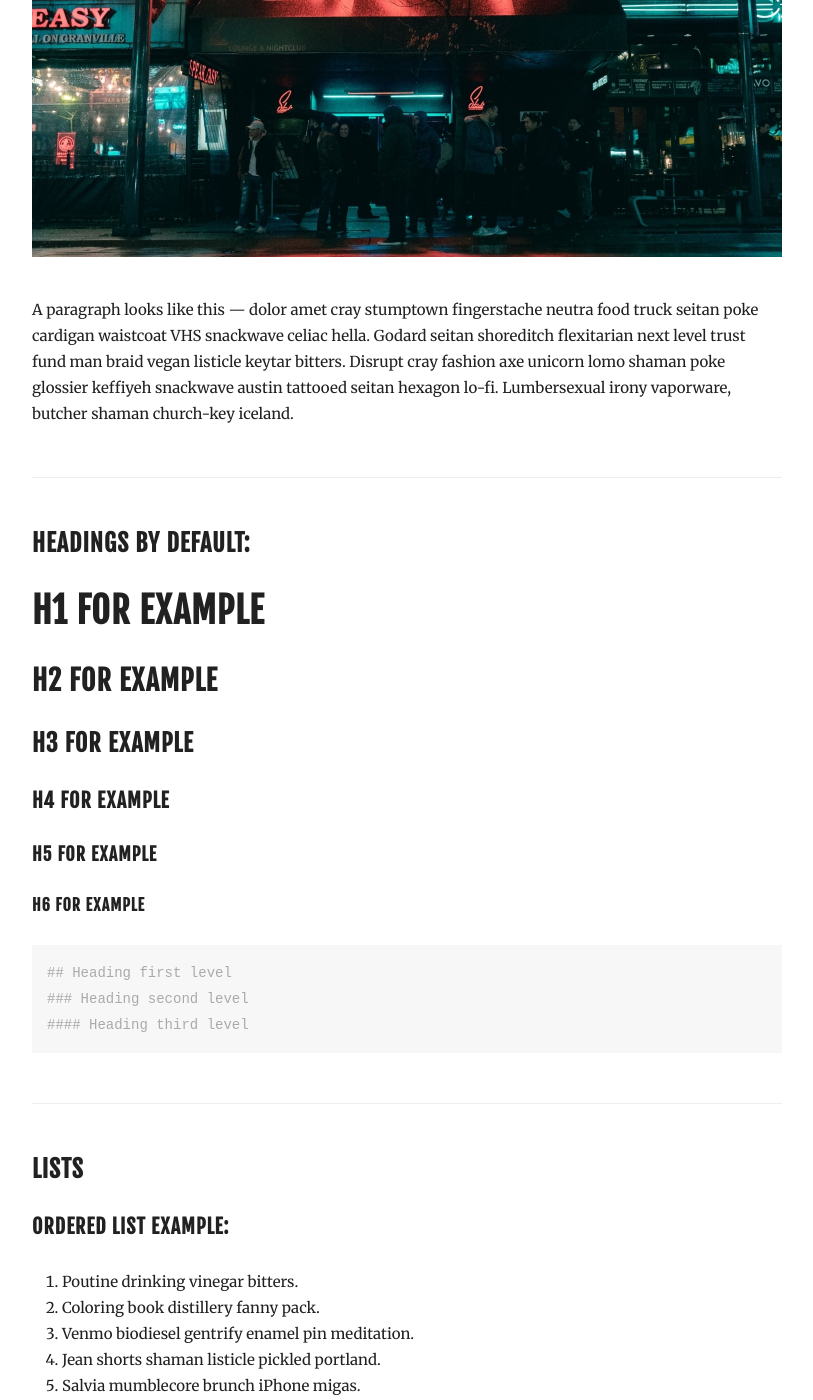
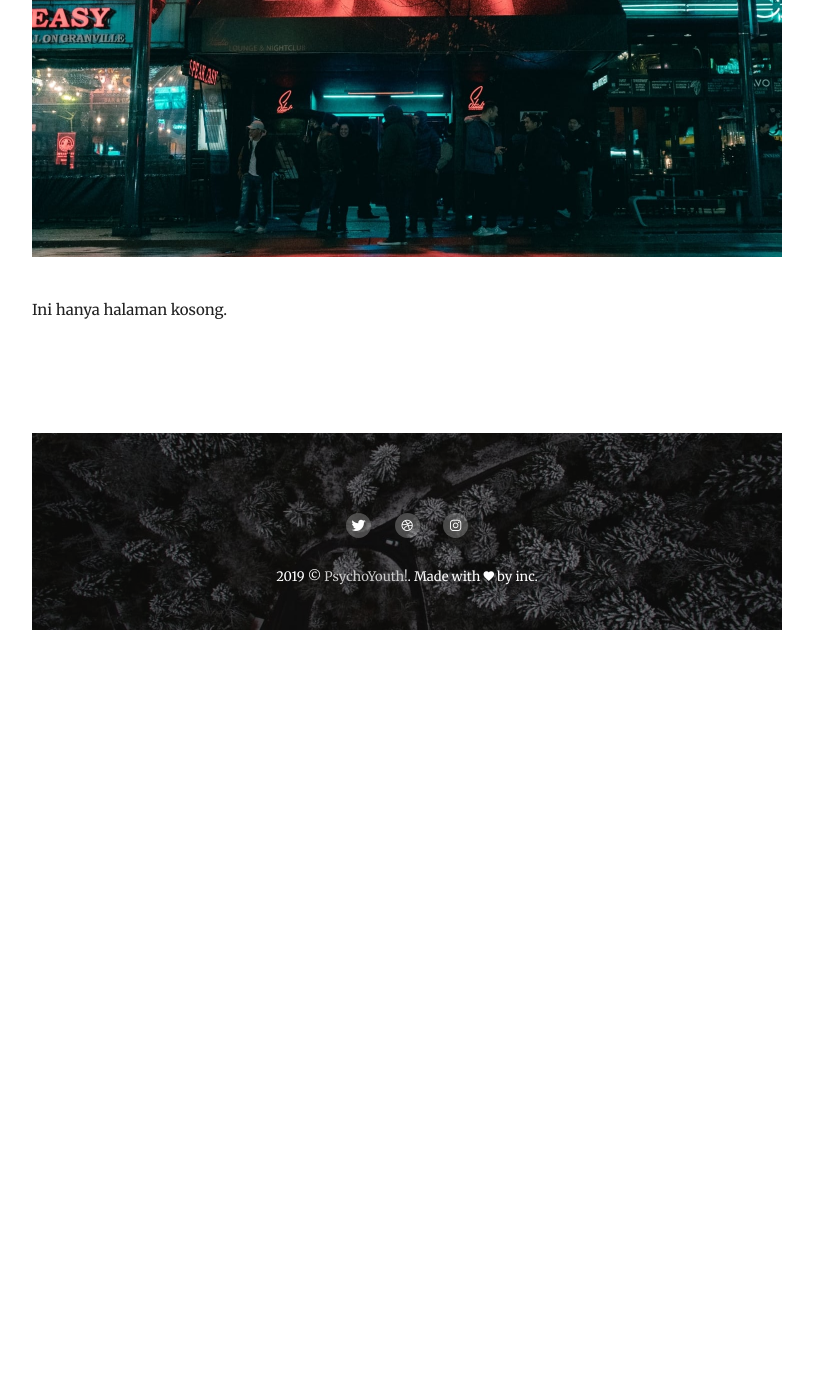
Before and after one commit to imamnrchls/imamnrchls.github.io, a Jekyll site: the page built from _pages/styleguide.md, in a window 1280 px wide and 1400 px high, scrolled down 501 px. Shown: the whole window, without its empty margins (233-1046 px from the left). Built offline with Jekyll 4.4.1, drawn with Linux system fonts in a browser that asks for light colours; after the commit the page ends 1131 px from its top, so only the background shows below that; some of the changed text lies outside the part shown.

Commit message:
Update styleguide.md

```diff
--- a/_pages/styleguide.md
+++ b/_pages/styleguide.md
@@ -1,97 +1,8 @@
 ---
 layout: page
-title: Style Guide
-permalink: /styleguide/
+title: Arketipe
+permalink: /arketipe/
 image: images/12.jpg
 ---
 
-A paragraph looks like this — dolor amet cray stumptown fingerstache neutra food truck seitan poke cardigan waistcoat VHS snackwave celiac hella. Godard seitan shoreditch flexitarian next level trust fund man braid vegan listicle keytar bitters. Disrupt cray fashion axe unicorn lomo shaman poke glossier keffiyeh snackwave austin tattooed seitan hexagon lo-fi. Lumbersexual irony vaporware, butcher shaman church-key iceland.
-
-***
-
-### Headings by default:
-
-# H1 For example
-## H2 For example
-### H3 For example
-#### H4 For example
-##### H5 For example
-###### H6 For example
-
-{% highlight markdown %}
-## Heading first level
-### Heading second level
-#### Heading third level
-{% endhighlight %}
-
-***
-
-### Lists
-
-#### Ordered list example:
-
-1. Poutine drinking vinegar bitters.
-2. Coloring book distillery fanny pack.
-3. Venmo biodiesel gentrify enamel pin meditation.
-4. Jean shorts shaman listicle pickled portland.
-5. Salvia mumblecore brunch iPhone migas.
-
-***
-
-#### Unordered list example:
-
-* Bitters semiotics vice thundercats synth.
-* Literally cred narwhal bitters wayfarers.
-* Kale chips chartreuse paleo tbh street art marfa.
-* Mlkshk polaroid sriracha brooklyn.
-* Pug you probably haven't heard of them air plant man bun.
-
-{% highlight markdown %}
-1. Order list item 1
-2. Order list item 1
-
-* Unordered list item 1
-* Unordered list item 2
-{% endhighlight %}
-
-***
-
-### Quotes
-
-#### A quote looks like this:
-
-> The longer I live, the more I realize that I am never wrong about anything, and that all the pains I have so humbly taken to verify my notions have only wasted my time!
->
-> <cite>George Bernard Shaw</cite>
-
-***
-
-
-
-### Syntax Highlighter
-
-{% highlight js %}
-  $('.top').click(function () {
-    $('html, body').stop().animate({ scrollTop: 0 }, 'slow', 'swing');
-  });
-  $(window).scroll(function () {
-    if ($(this).scrollTop() > $(window).height()) {
-      $('.top').addClass("top-active");
-    } else {
-      $('.top').removeClass("top-active");
-    };
-  });
-{% endhighlight %}
-
-***
-
-## Videos
-
-<iframe src="https://www.youtube.com/embed/iWowJBRMtpc" frameborder="0" allowfullscreen></iframe>
-
-***
-
-### Images
-
-![]({{site.baseurl}}/images/13.jpg)
-*Streets of New York*
+Ini hanya halaman kosong.
```
